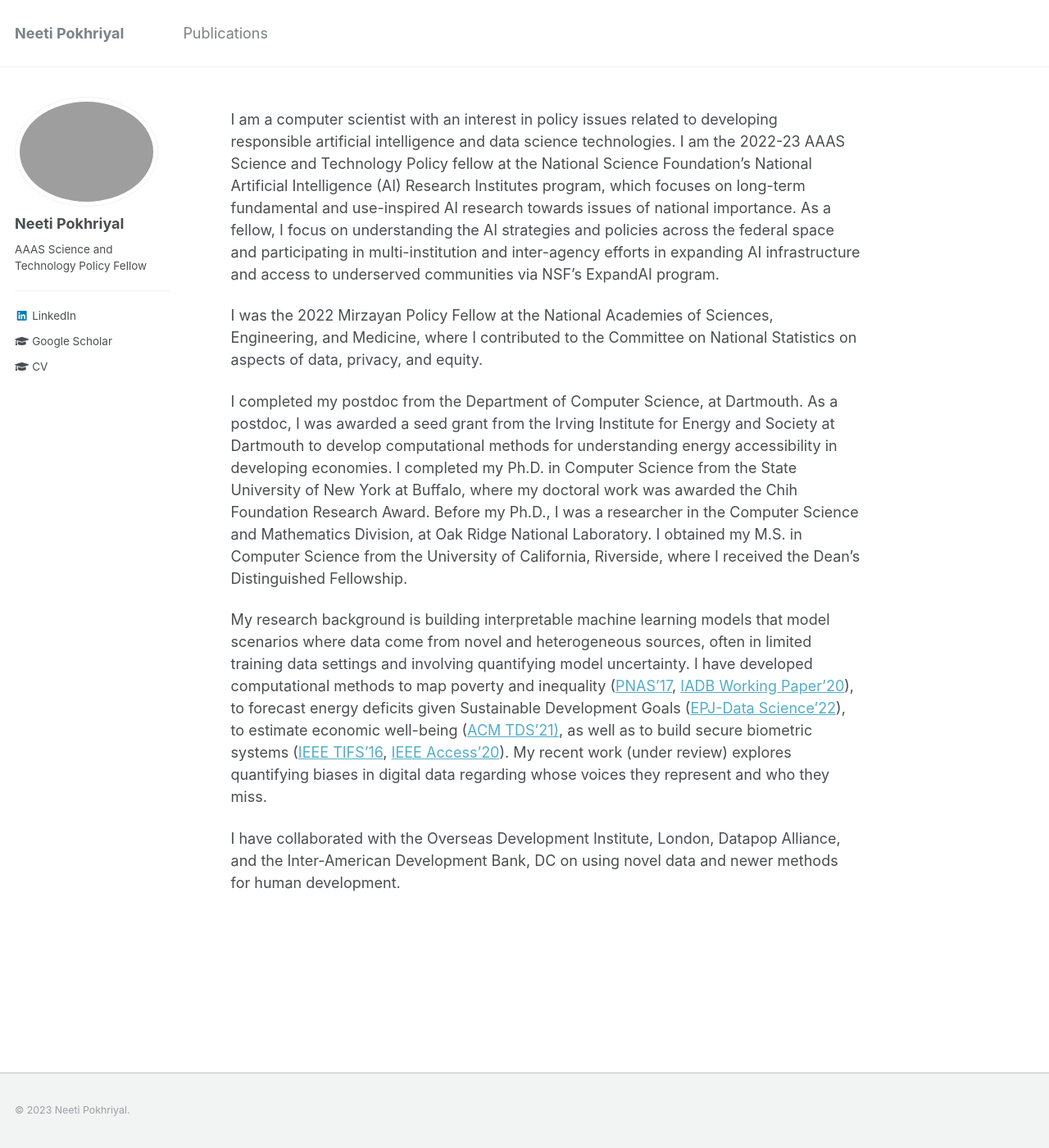
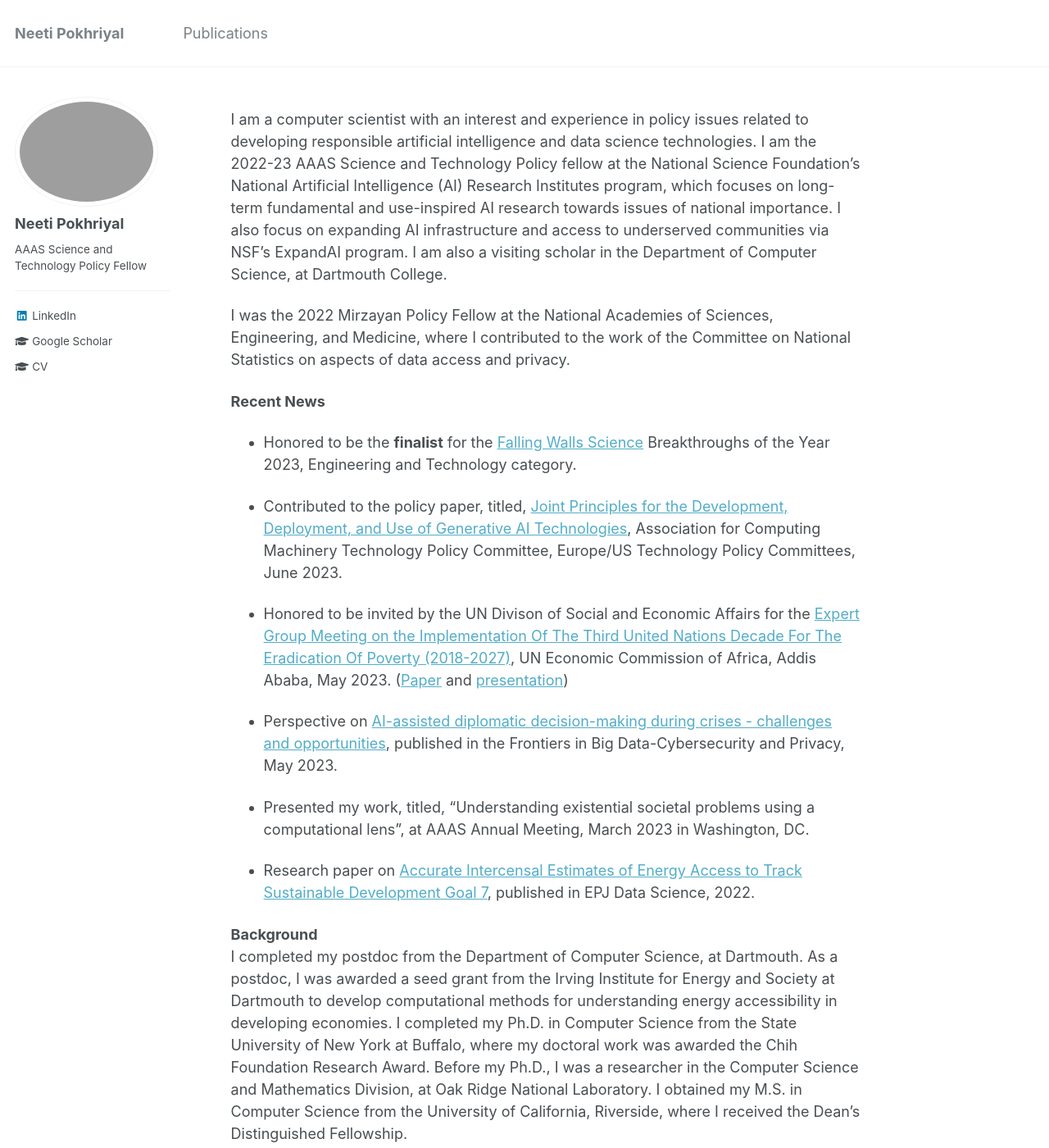
Before and after one commit to neetip/neetip.github.io, a Jekyll site: the page built from _pages/about.md, in a window 1280 px wide and 1400 px high. Shown: the whole window at 82% size. Built offline with Jekyll 4.4.1, drawn with Linux system fonts in a browser that asks for light colours; some of the changed text lies outside the part shown.

Commit message:
Update about.md

```diff
--- a/_pages/about.md
+++ b/_pages/about.md
@@ -7,12 +7,27 @@ redirect_from:
   - /about/
   - /about.html
 ---
-I am a computer scientist with an interest in policy issues related to developing responsible artificial intelligence and data science technologies. I am the 2022-23 AAAS Science and Technology Policy fellow at the National Science Foundation’s National Artificial Intelligence (AI) Research Institutes program, which focuses on long-term fundamental and use-inspired AI research towards issues of national importance. As a fellow, I focus on understanding the AI strategies and policies across the federal space and participating in multi-institution and inter-agency efforts in expanding AI infrastructure and access to underserved communities via NSF's ExpandAI program.
+I am a computer scientist with an interest and experience in policy issues related to developing responsible artificial intelligence and data science technologies. I am the 2022-23 AAAS Science and Technology Policy fellow at the National Science Foundation’s National Artificial Intelligence (AI) Research Institutes program, which focuses on long-term fundamental and use-inspired AI research towards issues of national importance. I also focus on expanding AI infrastructure and access to underserved communities via NSF's ExpandAI program. I am also a visiting scholar in the Department of Computer Science, at Dartmouth College.
 
-I was the 2022 Mirzayan Policy Fellow at the National Academies of Sciences, Engineering, and Medicine, where I contributed to the Committee on National Statistics on aspects of data, privacy, and equity.
+I was the 2022 Mirzayan Policy Fellow at the National Academies of Sciences, Engineering, and Medicine, where I contributed to the work of the Committee on National Statistics on aspects of data access and privacy.
 
+<b> Recent News</b>
+
+* Honored to be the <b>finalist</b> for the <a href="https://falling-walls.com/science-summit/finalists/">Falling Walls Science</a> Breakthroughs of the Year 2023, Engineering and Technology category.
+
+* Contributed to the policy paper, titled, <a href="https://www.acm.org/binaries/content/assets/public-policy/ustpc-approved-generative-ai-principles">Joint Principles for the Development, Deployment, and Use of Generative AI Technologies</a>, Association for Computing Machinery Technology Policy Committee, Europe/US Technology Policy Committees, June 2023.
+
+* Honored to be invited by the UN Divison of Social and Economic Affairs for the <a href="https://social.desa.un.org/events/egm-third-un-decade-eradication-poverty">Expert Group Meeting on the Implementation Of The Third United Nations Decade For The Eradication Of Poverty (2018-2027)</a>, UN Economic Commission of Africa, Addis Ababa, May 2023. (<a href="https://social.desa.un.org/sites/default/files/inline-files/POKHRIYAL_Paper.rev_.pdf">Paper</a> and <a href="https://social.desa.un.org/sites/default/files/inline-files/Neeti%20Pokhriyal_PPT.rev_.pdf">presentation</a>)
+
+* Perspective on <a href="https://www.frontiersin.org/articles/10.3389/fdata.2023.1183313/full">AI-assisted diplomatic decision-making during crises - challenges and opportunities</a>, published in the Frontiers in Big Data-Cybersecurity and Privacy, May 2023.
+
+* Presented my work, titled, "Understanding existential societal problems using a computational lens", at AAAS Annual Meeting, March 2023 in Washington, DC.
+
+* Research paper on <a href="https://epjdatascience.springeropen.com/articles/10.1140/epjds/s13688-022-00371-5">Accurate Intercensal Estimates of Energy Access to Track Sustainable Development Goal 7</a>, published in EPJ Data Science, 2022.
+
+<b>Background</b>
 I completed my postdoc from the Department of Computer Science, at Dartmouth. As a postdoc, I was awarded a seed grant from the Irving Institute for Energy and Society at Dartmouth to develop computational methods for understanding energy accessibility in developing economies. I completed my Ph.D. in Computer Science from the State University of New York at Buffalo, where my doctoral work was awarded the Chih Foundation Research Award. Before my Ph.D., I was a researcher in the Computer Science and Mathematics Division, at Oak Ridge National Laboratory. I obtained my M.S. in Computer Science from the University of California, Riverside, where I received the Dean’s Distinguished Fellowship.
 
 My research background is building interpretable machine learning models that model scenarios where data come from novel and heterogeneous sources, often in limited training data settings and involving quantifying model uncertainty. I have developed computational methods to map poverty and inequality (<a href="https://www.pnas.org/content/114/46/E9783">PNAS'17</a>, <a href="https://publications.iadb.org/en/estimating-and-forecasting-income-poverty-and-inequality-in-haiti-using-satellite-imagery-and-mobile-phone-data">IADB Working Paper'20</a>), to forecast energy deficits given Sustainable Development Goals (<a href="https://epjdatascience.springeropen.com/articles/10.1140/epjds/s13688-022-00371-5">EPJ-Data Science'22</a>), to estimate economic well-being (<a href="https://dl.acm.org/doi/10.1145/3498332">ACM TDS'21)</a>, as well as to build secure biometric systems (<a href="assets/docs/ieee_tifs.pdf">IEEE TIFS'16</a>, <a href="https://ieeexplore.ieee.org/document/9157880">IEEE Access'20</a>). My recent work (under review) explores quantifying biases in digital data regarding whose voices they represent and who they miss.
 
-I have collaborated with the Overseas Development Institute, London, Datapop Alliance, and the Inter-American Development Bank, DC on using novel data and newer methods for human development.
+I have collaborated with the Overseas Development Institute, London, Datapop Alliance, and the Inter-American Development Bank, DC on using novel data and newer methods for human development. I am also an active member of the Association for Computing Machinery's (ACM) US Technology Policy Committee.
```
